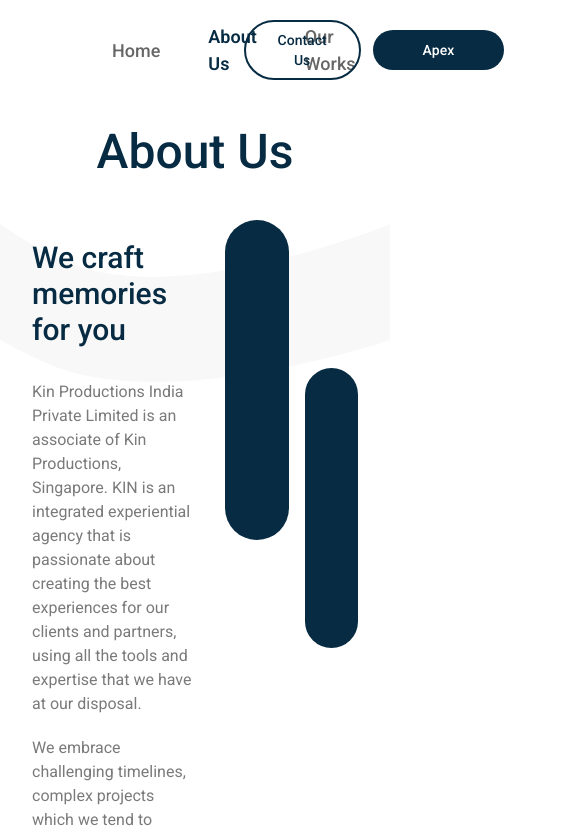
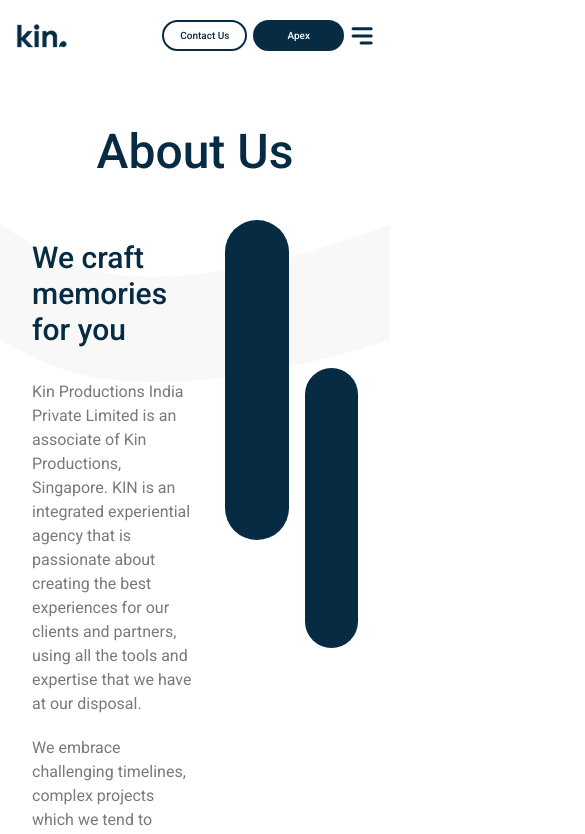
Before and after one commit to ashutoshofficial25/tech-web, a React (Vite) app: page /about in a window 390 px wide. Shown: the top 834 px of the page, 585 px wide, since content can reach past the window. Built offline with nearby package versions, Linux system fonts and the light colour scheme.

Commit message:
hero,about,services media fixed

```diff
--- a/src/components/common/Button.tsx
+++ b/src/components/common/Button.tsx
@@ -4,6 +4,7 @@ interface IButtonProps {
   variant?: "outlined" | "filled";
   styles?: object;
   isLoading?: boolean;
+  module?: "common" | "navbar";
   loadingText?: string;
   handleClick: (event: React.MouseEvent<HTMLButtonElement>) => void;
   title: string;
@@ -15,12 +16,13 @@ const Button = ({
   isLoading,
   loadingText,
   handleClick,
+  module = "common",
   title,
 }: IButtonProps) => {
   const getStyles = () => {
     switch (variant) {
       case "outlined":
-        return "text-primary border-primary hover:text-white hover:bg-primary";
+        return "text-primary border-primary hover:text-white bg-white hover:bg-primary";
       case "filled":
         return "text-white border-transparent bg-primary";
     }
@@ -28,7 +30,11 @@ const Button = ({
   return (
     <button
       aria-label="click me"
-      className={`${className} cursor-pointer transition-all duration-300 ease hover:scale-[0.96] relative border-2 px-8 py-2 rounded-full text-sm font-medium ${getStyles()}`}
+      className={`${className} cursor-pointer transition-all duration-300 ease ${
+        module === "common"
+          ? "sm:px-8 px-6 sm:py-2 py-1.5 sm:text-sm text-xs"
+          : "xl:px-6 sm:px-6 px-4 xl:py-2 py-1.5 xl:text-sm sm:text-xs text-[10px]"
+      } hover:scale-[0.96] relative border-2  rounded-full  font-medium ${getStyles()}`}
       style={{ ...styles }}
       disabled={isLoading}
       onClick={handleClick}
@@ -39,3 +45,62 @@ const Button = ({
 };
 
 export default Button;
+
+interface HamburgerMenuProps {
+  className?: string;
+  isExpanded: boolean;
+  handleClick: (expanded: boolean) => void;
+}
+
+export const HamburgerMenu: React.FC<HamburgerMenuProps> = ({
+  className = "",
+  isExpanded,
+  handleClick,
+}) => {
+  return (
+    <button
+      className={`group relative h-6 w-6 ${className}`}
+      aria-expanded={isExpanded}
+      onClick={() => handleClick(!isExpanded)}
+      type="button"
+      style={
+        {
+          "--width": "1.3rem",
+          "--thickness": "0.20rem",
+          "--gap": "0.25rem",
+          "--color": "#062b42",
+          "--duration": "300ms",
+        } as any
+      }
+    >
+      <span
+        className="absolute left-1/2 top-1/2 h-[var(--thickness)] w-[var(--width)]
+          -translate-x-1/2 translate-y-[calc(-150%-var(--gap))] transition-transform
+          duration-[calc(var(--duration)*2/3)]
+          before:absolute before:right-0 before:h-full before:w-full before:rounded-full
+          before:bg-[var(--color)] before:transition-[width] before:delay-[calc(var(--duration)*1/3)]
+          before:duration-[calc(var(--duration)*2/3)]
+          group-aria-expanded:-translate-y-1/2 group-aria-expanded:-rotate-45
+          group-aria-expanded:delay-[calc(var(--duration)*1/3)] before:group-aria-expanded:w-[60%]
+          before:group-aria-expanded:delay-0"
+      ></span>
+      <span
+        className="absolute left-1/2 top-1/2 h-[var(--thickness)] w-[var(--width)]
+          -translate-x-1/2 -translate-y-1/2 rounded-full bg-[var(--color)]
+          transition-transform duration-[calc(var(--duration)*2/3)]
+          group-aria-expanded:rotate-45 group-aria-expanded:delay-[calc(var(--duration)*1/3)]"
+      ></span>
+      <span
+        className="absolute left-1/2 top-1/2 h-[var(--thickness)] w-[var(--width)]
+          -translate-x-1/2 translate-y-[calc(50%+var(--gap))] transition-transform
+          duration-[calc(var(--duration)*2/3)]
+          before:absolute before:right-0 before:h-full before:w-[60%] before:rounded-full
+          before:bg-[var(--color)] before:transition-[right] before:delay-[calc(var(--duration)*1/3)]
+          before:duration-[calc(var(--duration)*2/3)]
+          group-aria-expanded:-translate-y-1/2 group-aria-expanded:-rotate-45
+          group-aria-expanded:delay-[calc(var(--duration)*1/3)] before:group-aria-expanded:right-[40%]
+          before:group-aria-expanded:delay-0"
+      ></span>
+    </button>
+  );
+};
--- a/src/components/home/ClientsSlider.tsx
+++ b/src/components/home/ClientsSlider.tsx
@@ -13,11 +13,37 @@ const ClientsSlider = ({ className }: { className?: string }) => {
     speed: 1000,
     autoplaySpeed: 3000,
     cssEase: "linear",
+    responsive: [
+      {
+        breakpoint: 1280,
+        settings: {
+          slidesToShow: 6,
+        },
+      },
+      {
+        breakpoint: 1024,
+        settings: {
+          slidesToShow: 5,
+        },
+      },
+      {
+        breakpoint: 768,
+        settings: {
+          slidesToShow: 4,
+        },
+      },
+      {
+        breakpoint: 640,
+        settings: {
+          slidesToShow: 3,
+        },
+      },
+    ],
   };
 
   return (
     <div className={`${className} w-full flex flex-col items-center gap-y-6`}>
-      <p className="text-xl text-light font-normal ">
+      <p className="md:text-xl sm:text-base text-sm text-light font-normal ">
         Trusted by{" "}
         <span className="font-semibold text-primary">100+ clients</span>
       </p>
--- a/src/components/home/GalleryContainer.tsx
+++ b/src/components/home/GalleryContainer.tsx
@@ -2,12 +2,12 @@ import React from "react";
 import { exhibitions } from "../../constants/media";
 const GalleryContainer = () => {
   return (
-    <div className="w-full columns-5 mt-16  gap-x-3">
+    <div className="w-full columns-5 xl:mt-16 lg:mt-12 md:mt-8 mt-5  xl:gap-x-3 lg:gap-x-2 md:gap-x-1.5 gap-x-1">
       {exhibitions?.slice(5, 10).map((logoUrl: string, index: number) => {
         return (
           <div key={index} className="">
             <img
-              className={`rounded-xl ${
+              className={`lg:rounded-xl rounded-lg ${
                 index === 0 && "rounded-tl-none rounded-bl-none"
               }
               ${index === 4 && "rounded-tr-none rounded-br-none"}
--- a/src/components/home/ServicesCard.tsx
+++ b/src/components/home/ServicesCard.tsx
@@ -9,16 +9,16 @@ interface ICardProps {
 const ServicesCard = ({ className, icon, title, description }: ICardProps) => {
   return (
     <div
-      className={`${className} h-[320px] transition-all duration-[600ms] group ease text-center w-full rounded-3xl px-10 pt-12  bg-white relative flex flex-col items-center`}
+      className={`${className} xl:h-[320px] md:h-[280px] sm:h-[260px] h-[220px] transition-all duration-[600ms] group ease text-center w-full rounded-3xl lg:px-10 md:px-7 sm:px-8 px-5 xl:pt-12 pt-10  bg-white relative flex flex-col items-center`}
     >
       <div className="absolute   top-6 right-6 bg-primary h-7 w-7 rounded-md flex items-center justify-center">
-        <IoIosArrowRoundUp className="text-2xl text-white  rotate-45" />
+        <IoIosArrowRoundUp className="xl:text-2xl text-xl text-white  rotate-45" />
       </div>
       {icon}
-      <h1 className="text-2xl  mt-4 text-primary font-medium leading-[1.2]">
+      <h1 className="xl:text-2xl md:text-xl xs:text-base text-sm  xl:mt-4 mt-2 text-primary font-medium leading-[1.2]">
         {title}
       </h1>
-      <p className="text-sm mt-2 text-black/90 leading-[1.1] font-normal">
+      <p className="md:text-sm xs:text-[11px] text-[9px] md:mt-2 sm:mt-3 mt-2 text-black/90 leading-[1.1] font-normal">
         {description}
       </p>
     </div>
--- a/src/layout/HomeLayout.tsx
+++ b/src/layout/HomeLayout.tsx
@@ -8,7 +8,7 @@ const HomeLayout = () => {
     <div className="w-full min-h-screen text-black bg-white">
       <Navbar />
       <Outlet />
-      <Footer />
+      {/* <Footer /> */}
     </div>
   );
 };
--- a/src/layout/Navbar.tsx
+++ b/src/layout/Navbar.tsx
@@ -1,7 +1,7 @@
-import React from "react";
+import React, { useEffect, useState } from "react";
 import kinLogoUrl from "../assets/kin-logo.png";
 import { useLocation, useNavigate } from "react-router";
-import Button from "../components/common/Button";
+import Button, { HamburgerMenu } from "../components/common/Button";
 interface INavItemProps {
   label: string;
   redirect: string;
@@ -15,27 +15,55 @@ const navs: INavItemProps[] = [
   },
 ];
 const Navbar = () => {
+  const [isExpanded, setIsExpanded] = useState<boolean>(false);
+  const [hasShadow, setHasShadow] = useState<boolean>(false);
   const navigate = useNavigate();
+  useEffect(() => {
+    const handleScroll = () => {
+      if (window.scrollY > 10) {
+        setHasShadow(true);
+      } else {
+        setHasShadow(false);
+      }
+    };
+
+    window.addEventListener("scroll", handleScroll);
+    return () => window.removeEventListener("scroll", handleScroll);
+  }, []);
   return (
-    <header className="w-full  fixed top-0 py-5 bg-white z-50 left-1/2 -translate-x-1/2">
-      <div className="container mx-auto flex items-center flex-row justify-between">
+    <header
+      className={`w-full fixed top-0 py-5 bg-white z-50 left-1/2 -translate-x-1/2 transition-shadow duration-300 ${
+        hasShadow ? "shadow-lg" : "shadow-none"
+      }`}
+    >
+      <div className="lg:container  w-full lg:px-4  sm:px-6 px-4  mx-auto flex items-center flex-row justify-between">
         <Logo />
         <NavMenu
           navs={navs}
           handleClick={navigate}
-          className="relative left-28"
+          className={`md:relative absolute md:shadow-none shadow-lg md:top-0 top-16 lg:left-28  md:left-[-8vw] ${
+            isExpanded ? "left-0" : "-left-[110vw]"
+          }  md:w-fit w-full transition-all duration-[340ms] ease-in-out`}
         />
-        <div className="flex items-center gap-x-3">
+
+        <div className="flex  items-center xl:gap-x-3 sm:gap-x-2 gap-x-1.5">
           <Button
             variant="outlined"
             handleClick={() => navigate("/contact")}
             title="Contact Us"
+            module="navbar"
           />
           <Button
             variant="filled"
             handleClick={() => {}}
-            className="px-12"
+            className="!lg:px-12 !sm:px-10 !px-8"
             title="Apex"
+            module="navbar"
+          />
+          <HamburgerMenu
+            isExpanded={isExpanded}
+            className="md:hidden block"
+            handleClick={setIsExpanded}
           />
         </div>
       </div>
@@ -47,7 +75,7 @@ export default Navbar;
 const Logo = () => {
   return (
     <div className="cursor-pointer" onClick={() => {}}>
-      <img src={kinLogoUrl} alt="Logo" />
+      <img src={kinLogoUrl} alt="Logo" className="md:h-8 h-6" />
     </div>
   );
 };
@@ -61,9 +89,10 @@ const NavMenu = ({
   handleClick: (x: string) => void;
 }) => {
   const { pathname } = useLocation();
-  console.log(pathname);
   return (
-    <ul className={`${className} flex items-center gap-x-12`}>
+    <ul
+      className={`${className} flex md:flex-row flex-col  items-center xl:gap-x-12 lg:gap-x-10 md:gap-x-8 md:gap-y-0 gap-y-12 md:py-0 py-10 bg-white`}
+    >
       {navs?.map(({ label, redirect }: INavItemProps, index: number) => {
         return (
           <li
@@ -72,7 +101,7 @@ const NavMenu = ({
               redirect === pathname
                 ? "text-primary font-semibold"
                 : "text-black/60 font-medium"
-            } cursor-pointer flex items-center gap-x-2 text-[18px]`}
+            } cursor-pointer flex items-center gap-x-2 xl:text-[18px] lg:text-base text-sm`}
             onClick={() => handleClick(redirect)}
             key={index}
           >
--- a/src/styles/index.css
+++ b/src/styles/index.css
@@ -14,4 +14,5 @@ body {
   --color-secondary: #057bc4;
   --color-light: #7a7a7a;
   --font-roboto: "Roboto", sans-serif;
+  --breakpoint-xs: 460px;
 }
```
Also changed, not shown: src/components/home/About.tsx (+44 -15 lines), src/components/home/Hero.tsx (+8 -8 lines), src/components/home/Services.tsx (+34 -21 lines).
